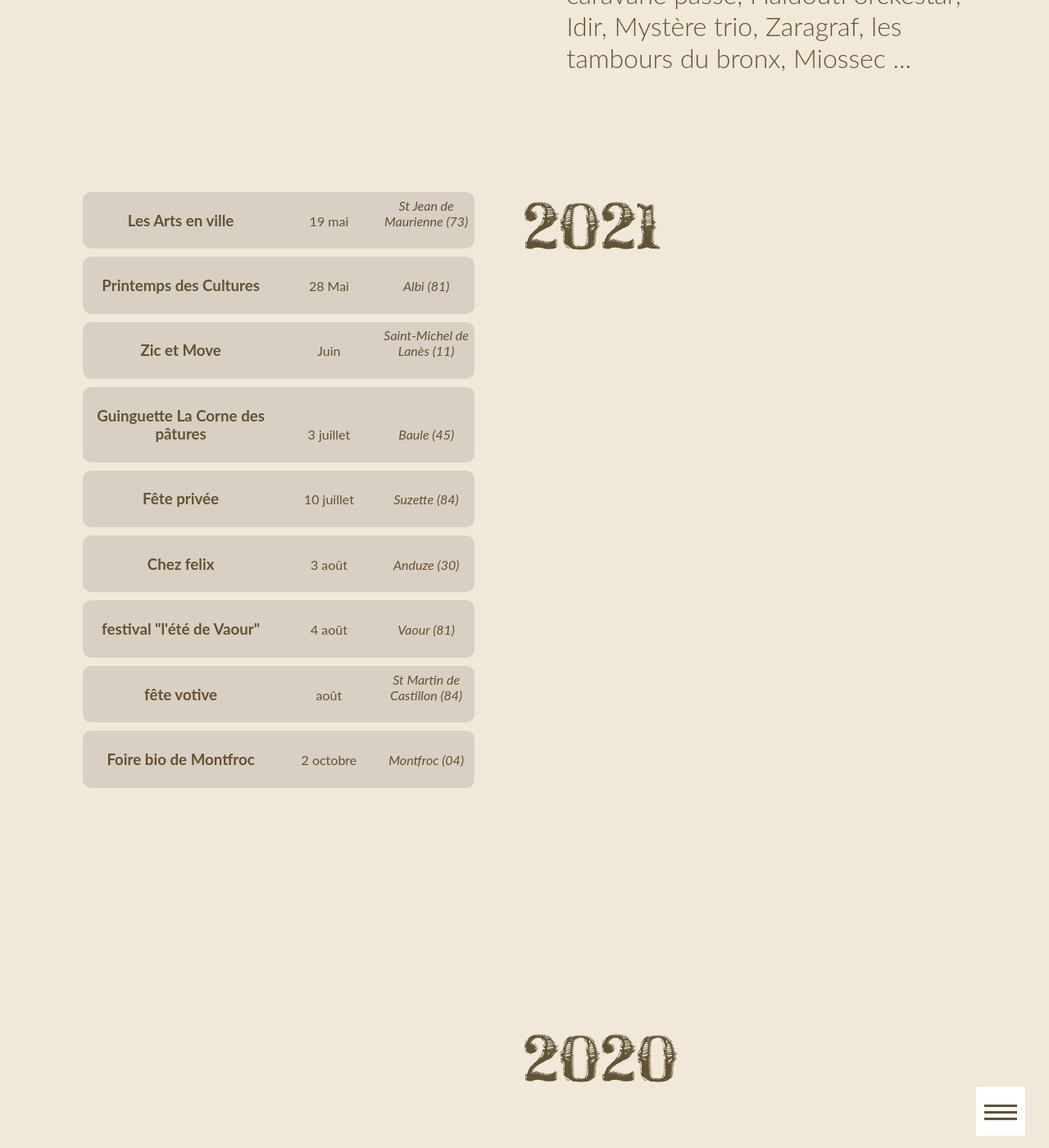
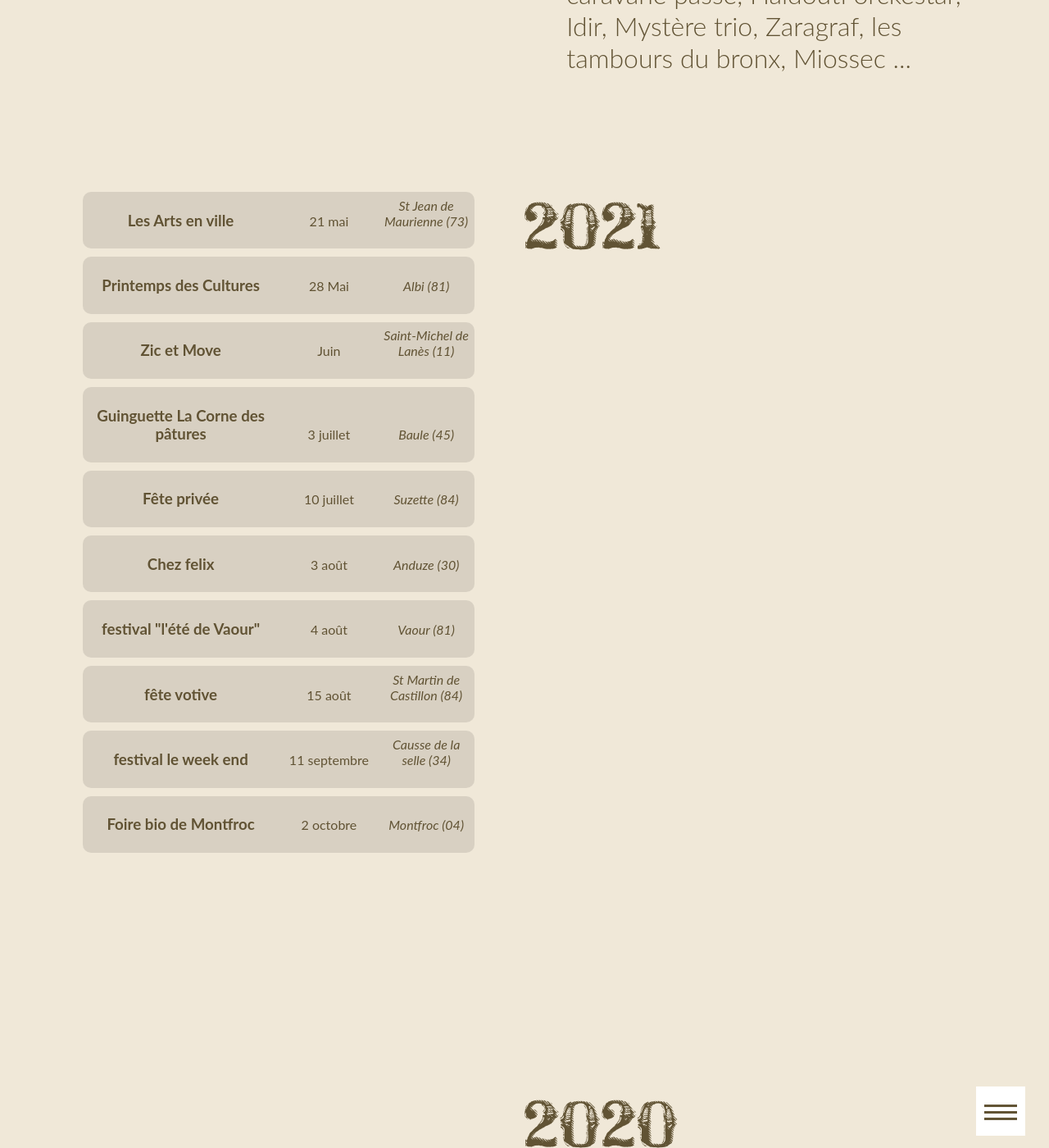
Before and after one commit to ftmftrs/ftmftrs.github.io, a Jekyll site: the page built from concert/index.html, in a window 1280 px wide and 1400 px high, scrolled down 820 px. Shown: the whole window at 82% size. Built offline with Jekyll 4.4.1, drawn with Linux system fonts in a browser that asks for light colours; Markdown is read by kramdown in place of the engine named in the settings; comment, search, counter and statistics services are not loaded.

Commit message:
Update concerts.yml

```diff
--- a/_data/concerts.yml
+++ b/_data/concerts.yml
@@ -3,7 +3,7 @@
   dates:
 
     - title: Les Arts en ville
-      date: 19 mai
+      date: 21 mai
       address: St Jean de Maurienne (73)
 
     - title: Printemps des Cultures
@@ -31,8 +31,12 @@
       address: Vaour (81)
 
     - title: fête votive
-      date: août
+      date: 15 août
       address: St Martin de Castillon (84)
+
+    - title: festival le week end
+      date: 11 septembre
+      address: Causse de la selle (34)
 
     - title: Foire bio de Montfroc
       date: 2 octobre
```
